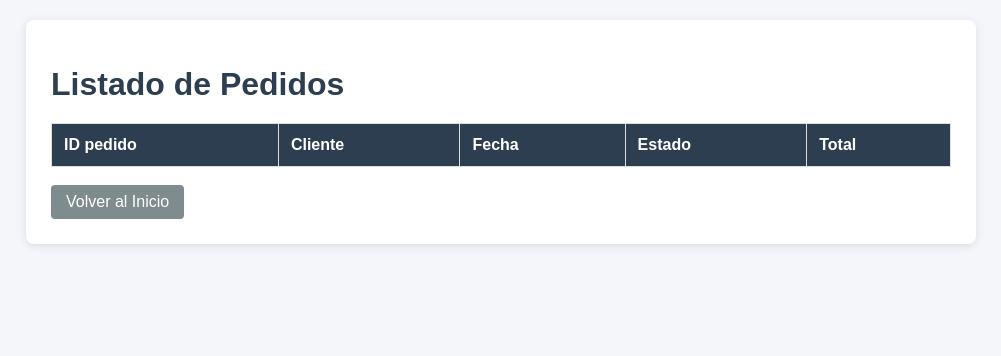
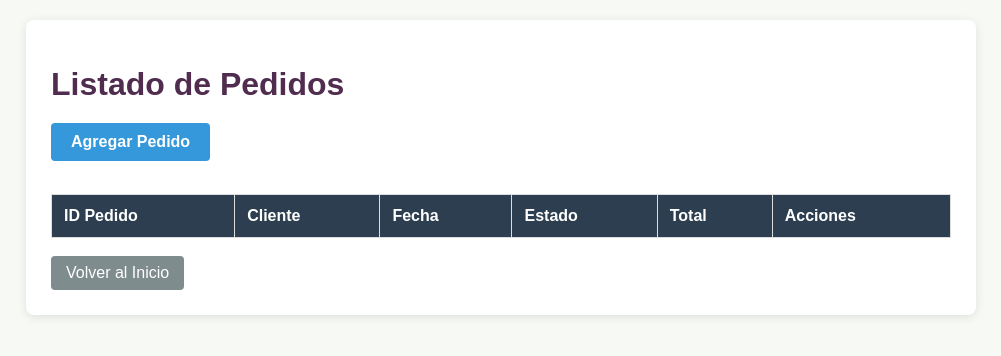
Before and after one commit to yostinsonda/minecrafteros, a Flask app: page /pedidos in a window 1280 px wide. Shown: the top 356 px of the page, without its empty margins (139-1140 px from the left). Run offline with Flask 3, Linux system fonts and the light colour scheme; data that the repository does not hold is empty.

Commit message:
primer comentario

```diff
--- a/app.py
+++ b/app.py
@@ -1,44 +1,36 @@
-from flask import Flask, render_template
+from flask import Flask, render_template, request, redirect
 import mysql.connector
 
 app = Flask(__name__)
 
-# Configuración de la conexión a MySQL (Actividad 2)
 def get_db_connection():
-    connection = mysql.connector.connect(
+    return mysql.connector.connect(
         host='localhost',
-        user='root',         # Cambia según tu usuario de MySQL
-        password='yxz_sond4',         # Cambia según tu contraseña de MySQL
+        user='root',
+        password='yxz_sond4',
         database='cafeteria_universitaria'
     )
-    return connection
 
-# Actividad 3: Página Principal
+# --- RUTAS PRINCIPALES ---
+
 @app.route('/')
 def index():
     return render_template('index.html')
 
-# Actividad 4: Mostrar Productos
 @app.route('/productos')
 def productos():
     conn = get_db_connection()
     cursor = conn.cursor(dictionary=True)
-
-    # Consulta a la tabla producto
     cursor.execute("SELECT id_producto, nombre, categoria, precio, stock FROM producto;")
     productos_lista = cursor.fetchall()
-
     cursor.close()
     conn.close()
     return render_template('productos.html', productos=productos_lista)
 
-# Actividad 5: Mostrar Pedidos y Calcular Totales
 @app.route('/pedidos')
 def pedidos():
     conn = get_db_connection()
     cursor = conn.cursor(dictionary=True)
-
-    # Consulta SQL con JOIN y SUM para relacionar las tablas y calcular el total
     query = """
         SELECT
             p.idpedido,
@@ -54,10 +46,133 @@ def pedidos():
     """
     cursor.execute(query)
     pedidos_lista = cursor.fetchall()
-
     cursor.close()
     conn.close()
     return render_template('pedidos.html', pedidos=pedidos_lista)
 
+
+# --- SECCIÓN PRODUCTOS ---
+
+@app.route('/Agregar_producto', methods=['GET', 'POST'])
+def Agregar_producto():
+    if request.method == 'POST':
+        nombre = request.form['nombre']
+        categoria = request.form['categoria']
+        precio = request.form['precio']
+        stock = request.form['stock']
+
+        conn = get_db_connection()
+        cursor = conn.cursor()
+        cursor.execute(
+            "INSERT INTO producto (nombre, categoria, precio, stock) VALUES (%s, %s, %s, %s)",
+            (nombre, categoria, precio, stock)
+        )
+        conn.commit()
+        cursor.close()
+        conn.close()
+        return redirect('/productos')
+
+    return render_template('agregar_producto.html')
+
+
+@app.route('/Actualizar_producto/<int:id>', methods=['GET', 'POST'])
+def Actualizar_producto(id):
+    conn = get_db_connection()
+    cursor = conn.cursor(dictionary=True)
+
+    if request.method == 'POST':
+        nombre = request.form['nombre']
+        categoria = request.form['categoria']
+        precio = request.form['precio']
+        stock = request.form['stock']
+
+        cursor.execute(
+            "UPDATE producto SET nombre = %s, categoria = %s, precio = %s, stock = %s WHERE id_producto = %s",
+            (nombre, categoria, precio, stock, id)
+        )
+        conn.commit()
+        cursor.close()
+        conn.close()
+        return redirect('/productos')
+
+    cursor.execute("SELECT * FROM producto WHERE id_producto = %s", (id,))
+    prod = cursor.fetchone()
+    cursor.close()
+    conn.close()
+    return render_template('editar_producto.html', producto=prod)
+
+
+@app.route('/Borrar_producto/<int:id>')
+def Borrar_producto(id):
+    conn = get_db_connection()
+    cursor = conn.cursor()
+    cursor.execute("DELETE FROM producto WHERE id_producto = %s", (id,))
+    conn.commit()
+    cursor.close()
+    conn.close()
+    return redirect('/productos')
+
+
+# --- SECCIÓN PEDIDOS ---
+
+@app.route('/Agregar_pedido', methods=['GET', 'POST'])
+def Agregar_pedido():
+    conn = get_db_connection()
+    cursor = conn.cursor(dictionary=True)
+
+    if request.method == 'POST':
+        fecha = request.form['fecha']
+        id_cliente = request.form['id_cliente']
+        estado = request.form['estado']
+
+        cursor.execute(
+            "INSERT INTO pedido (fecha_pedido, id_cliente, estado) VALUES (%s, %s, %s)",
+            (fecha, id_cliente, estado)
+        )
+        conn.commit()
+        cursor.close()
+        conn.close()
+        return redirect('/pedidos')
+
+    cursor.execute("SELECT id_cliente, nombre FROM clientes")
+    clientes_lista = cursor.fetchall()
+    cursor.close()
+    conn.close()
+    return render_template('agregar_pedido.html', clientes=clientes_lista)
+
+
+@app.route('/Actualizar_pedido/<int:id>', methods=['GET', 'POST'])
+def Actualizar_pedido(id):
+    conn = get_db_connection()
+    cursor = conn.cursor(dictionary=True)
+
+    if request.method == 'POST':
+        estado = request.form['estado']
+        cursor.execute("UPDATE pedido SET estado = %s WHERE idpedido = %s", (estado, id))
+        conn.commit()
+        cursor.close()
+        conn.close()
+        return redirect('/pedidos')
+
+    cursor.execute("SELECT * FROM pedido WHERE idpedido = %s", (id,))
+    ped = cursor.fetchone()
+    cursor.close()
+    conn.close()
+    return render_template('editar_pedido.html', pedido=ped)
+
+
+@app.route('/Borrar_pedido/<int:id>')
+def Borrar_pedido(id):
+    conn = get_db_connection()
+    cursor = conn.cursor()
+    # Eliminamos el detalle del pedido primero por tema de llaves foráneas
+    cursor.execute("DELETE FROM detalle_pedido WHERE id_pedido = %s", (id,))
+    cursor.execute("DELETE FROM pedido WHERE idpedido = %s", (id,))
+    conn.commit()
+    cursor.close()
+    conn.close()
+    return redirect('/pedidos')
+
+
 if __name__ == '__main__':
     app.run(debug=True)
--- a/static/style.css
+++ b/static/style.css
@@ -1,6 +1,6 @@
 body {
     font-family: Arial, sans-serif;
-    background-color: #f4f6f9;
+    background-color: #f7f9f4;
     margin: 0;
     padding: 20px;
 }
@@ -15,7 +15,7 @@ body {
 }
 
 h1 {
-    color: #2c3e50;
+    color: #502c4f;
     margin-bottom: 20px;
 }
 
--- a/templates/pedidos.html
+++ b/templates/pedidos.html
@@ -8,17 +8,24 @@
 <body>
     <div class="container">
         <h1>Listado de Pedidos</h1>
+
+        <!-- Botón Agregar va FUERA de la tabla (sin ID) -->
+        <a href="/Agregar_pedido" class="btn">Agregar Pedido</a>
+        <br><br>
+
         <table>
             <thead>
                 <tr>
-                    <th>ID pedido</th>
+                    <th>ID Pedido</th>
                     <th>Cliente</th>
                     <th>Fecha</th>
                     <th>Estado</th>
                     <th>Total</th>
+                    <th>Acciones</th>
                 </tr>
             </thead>
             <tbody>
+                <!-- Dentro del ciclo 'for' sí usamos 'ped' -->
                 {% for ped in pedidos %}
                 <tr>
                     <td>{{ ped.idpedido }}</td>
@@ -26,6 +33,11 @@
                     <td>{{ ped.fecha }}</td>
                     <td>{{ ped.estado }}</td>
                     <td>${{ "%.2f"|format(ped.total|float) }}</td>
+                    <td>
+                        <!-- Botones que requieren ID van DENTRO de la tabla -->
+                        <a href="/Actualizar_pedido/{{ ped.idpedido }}">Actualizar</a> |
+                        <a href="/Borrar_pedido/{{ ped.idpedido }}" onclick="return confirm('¿Seguro que deseas borrar este pedido?');">Borrar</a>
+                    </td>
                 </tr>
                 {% endfor %}
             </tbody>
```
Also changed, not shown: templates/productos.html (+12 -0 lines), templates/Actualizar_pedido.html (added), templates/Actualizar_producto.html (added), templates/Agregar_pedido.html (added), templates/Agregar_producto.html (added).
